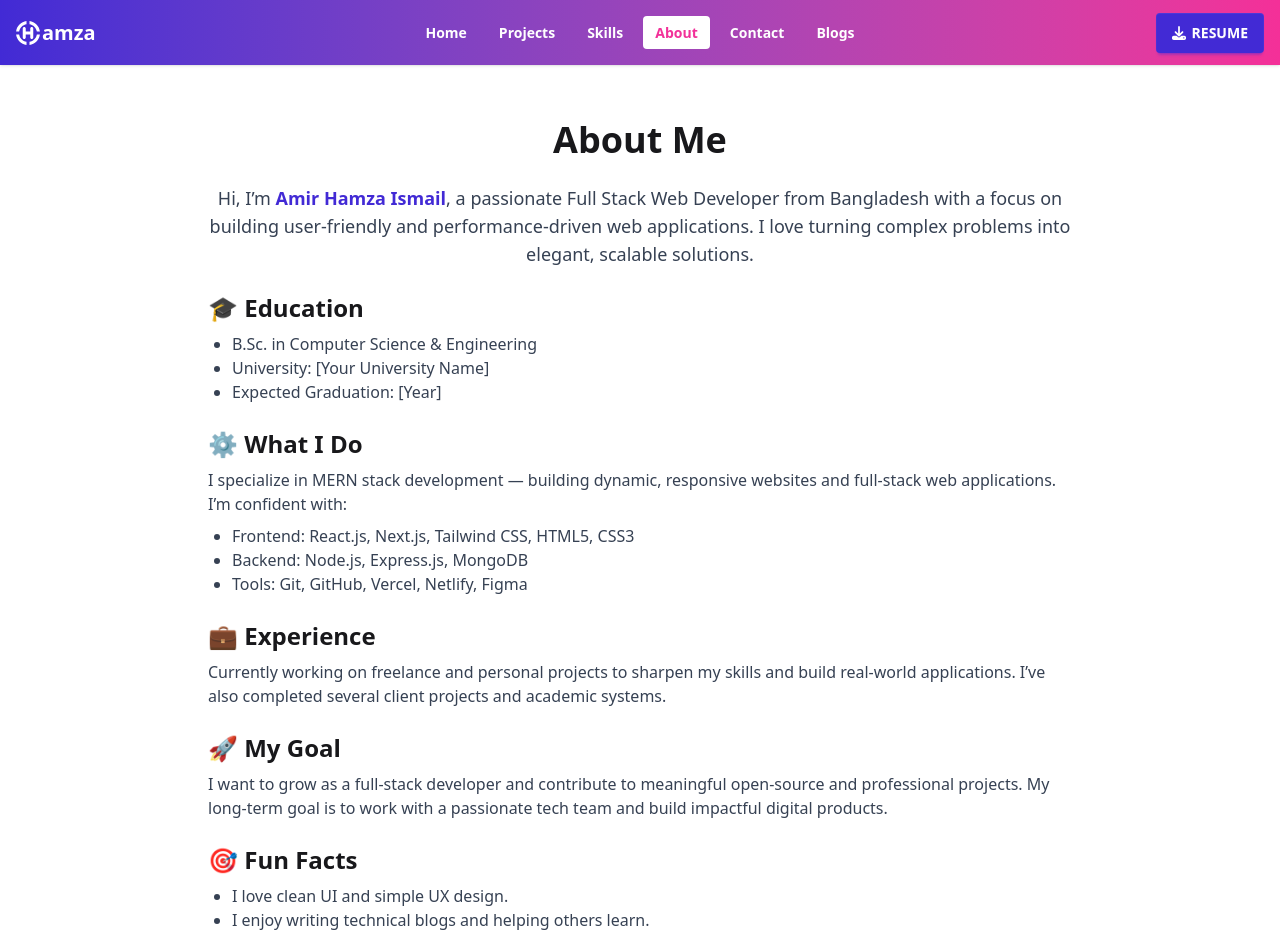
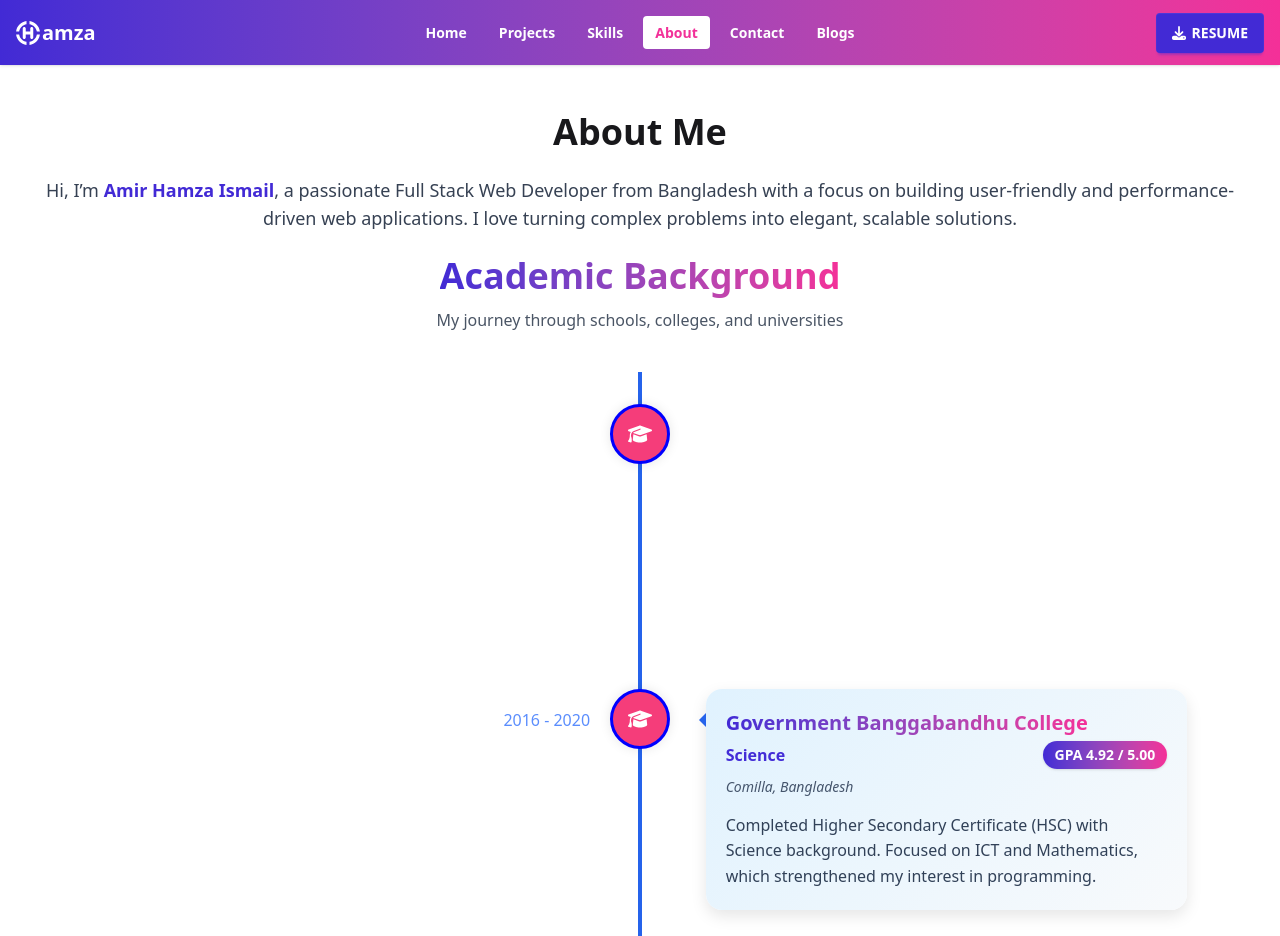
Before and after one commit to smile995/Personal-Profile-Client, a React (Vite) app: page /about in a window 1280 px wide. Shown: the top 936 px of the page. Built offline with nearby package versions, Linux system fonts and the light colour scheme.

Commit message:
Working on About me, adding contant and styles

```diff
--- a/src/Component/ReusableComps/ProjectCard.tsx
+++ b/src/Component/ReusableComps/ProjectCard.tsx
@@ -6,7 +6,7 @@ import { Link } from "react-router";
 
 const ProjectCard = ({ project }: { project: TProject }) => {
   return (
-    <div data-aos="zoom-in-up" data-aos-duration="2000">
+    <div data-aos="zoom-in-up" data-aos-duration="1000">
       <div className="bg-white rounded-xl shadow-md overflow-hidden hover:shadow-xl transition duration-300">
         <div className="aspect-[16/9]">
           <img
--- a/src/Pages/AboutPage.tsx
+++ b/src/Pages/AboutPage.tsx
@@ -1,10 +1,12 @@
+import Container from "../Component/ReusableComps/Container";
+import EducationTimeline from "../Component/ReusableComps/EducationTimeline";
 
 
 const AboutPage = () => {
 
 
   return (
-    <div className="max-w-4xl mx-auto px-4 py-10">
+    <Container>
       {/* Title */}
       <h1 className="text-4xl font-bold text-center mb-6">About Me</h1>
 
@@ -15,51 +17,21 @@ const AboutPage = () => {
 
       {/* Education & Background */}
       <div className="mb-6">
-        <h2 className="text-2xl font-semibold mb-2">🎓 Education</h2>
-        <ul className="list-disc ml-6 text-gray-700">
-          <li>B.Sc. in Computer Science & Engineering</li>
-          <li>University: [Your University Name]</li>
-          <li>Expected Graduation: [Year]</li>
-        </ul>
+      <EducationTimeline/>
       </div>
 
       {/* Skills Summary */}
-      <div className="mb-6">
-        <h2 className="text-2xl font-semibold mb-2">⚙️ What I Do</h2>
-        <p className="text-gray-700">
-          I specialize in MERN stack development — building dynamic, responsive websites and full-stack web applications. I’m confident with:
-        </p>
-        <ul className="list-disc ml-6 mt-2 text-gray-700">
-          <li>Frontend: React.js, Next.js, Tailwind CSS, HTML5, CSS3</li>
-          <li>Backend: Node.js, Express.js, MongoDB</li>
-          <li>Tools: Git, GitHub, Vercel, Netlify, Figma</li>
-        </ul>
-      </div>
+
 
       {/* Experience */}
-      <div className="mb-6">
-        <h2 className="text-2xl font-semibold mb-2">💼 Experience</h2>
-        <p className="text-gray-700">Currently working on freelance and personal projects to sharpen my skills and build real-world applications. I’ve also completed several client projects and academic systems.</p>
-      </div>
+
 
       {/* Mission or Goal */}
-      <div className="mb-6">
-        <h2 className="text-2xl font-semibold mb-2">🚀 My Goal</h2>
-        <p className="text-gray-700">
-          I want to grow as a full-stack developer and contribute to meaningful open-source and professional projects. My long-term goal is to work with a passionate tech team and build impactful digital products.
-        </p>
-      </div>
+
 
       {/* Fun Facts / Hobbies */}
-      <div>
-        <h2 className="text-2xl font-semibold mb-2">🎯 Fun Facts</h2>
-        <ul className="list-disc ml-6 text-gray-700">
-          <li>I love clean UI and simple UX design.</li>
-          <li>I enjoy writing technical blogs and helping others learn.</li>
-          <li>I’m always exploring new tech and tools in the JS ecosystem.</li>
-        </ul>
-      </div>
-    </div>
+
+    </Container>
   );
 };
 
```
